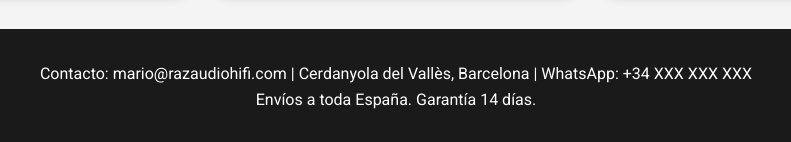
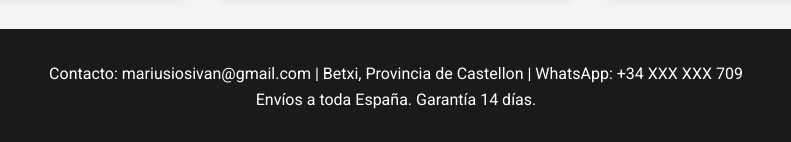
Before and after one commit to suiram69/mario-razaudiohifi, a plain HTML site: page index.html in a window 1280 px wide. Shown: the part 767-909 px from the top of the page, 244-1035 px from the left. Drawn offline with Linux system fonts and the light colour scheme.

Commit message:
Update index.html

```diff
--- a/index.html
+++ b/index.html
@@ -64,10 +64,11 @@
     </div>
 
     <footer id="contacto">
-        <p>Contacto: mario@razaudiohifi.com | Cerdanyola del Vallès, Barcelona | WhatsApp: +34 XXX XXX XXX</p>
+        <p>Contacto: mariusiosivan@gmail.com | Betxi, Provincia de Castellon | WhatsApp: +34 XXX XXX 709</p>
         <p>Envíos a toda España. Garantía 14 días.</p>
     </footer>
 
     <script src="script.js"></script>
 </body>
+
 </html>
```
